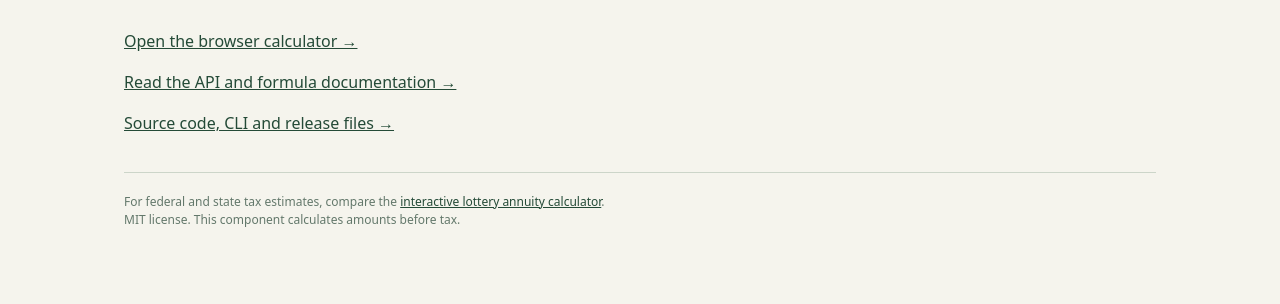
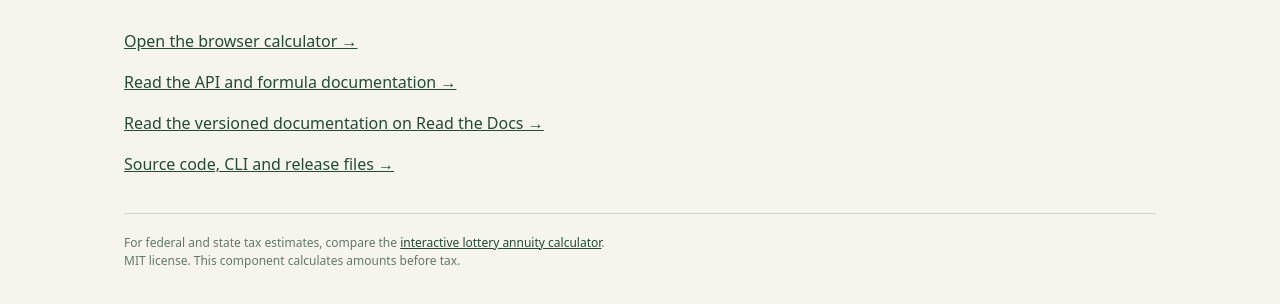
Before and after one commit to jiankn/jackpot-annuity, a website: page site-index.html in a window 1280 px wide. Shown: the part 260-564 px from the top of the page. Drawn offline with Linux system fonts and the light colour scheme.

Commit message:
Link the published Read the Docs documentation

```diff
--- a/site-index.html
+++ b/site-index.html
@@ -13,6 +13,7 @@
   <p class="intro">Generate a cent-exact payment schedule, compare immediate and end-of-year payments, and export your results to CSV.</p>
   <p><a href="./examples/">Open the browser calculator →</a></p>
   <p><a href="./docs/">Read the API and formula documentation →</a></p>
+  <p><a href="https://jackpot-annuity.readthedocs.io/en/latest/">Read the versioned documentation on Read the Docs →</a></p>
   <p><a href="https://github.com/jiankn/jackpot-annuity">Source code, CLI and release files →</a></p>
   <footer>For federal and state tax estimates, compare the <a href="https://jackpotcalculator.com/lottery-annuity-calculator/">interactive lottery annuity calculator</a>.<br>MIT license. This component calculates amounts before tax.</footer>
 </main></body></html>
```
Also changed, not shown: README.md.
